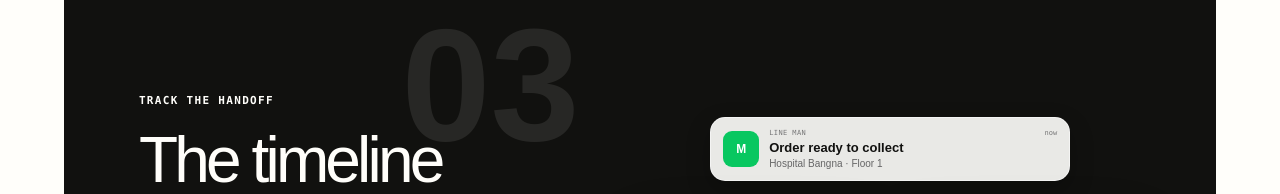
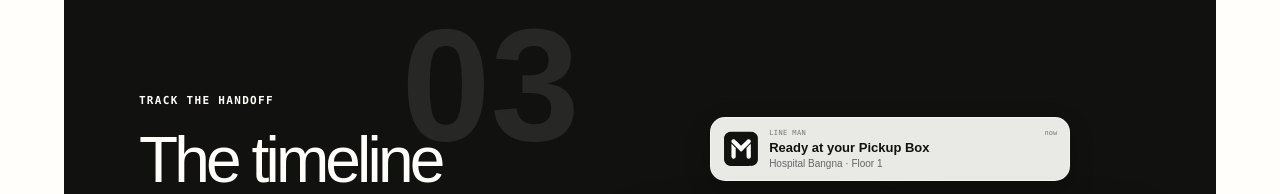
Before and after one commit to gridboxes/LMWN-Challenge, a Next.js app: page /work/delivering-certainty in a window 1280 px wide. Shown: the part 8204-8398 px from the top of the page. Built offline with nearby package versions, Linux system fonts and the light colour scheme.

Commit message:
Clarify Pickup Box ready notification

```diff
--- a/app/globals.css
+++ b/app/globals.css
@@ -220,7 +220,7 @@ main { overflow: clip; }
 .product-screen-group.focal-pair { min-height:710px; display:flex; align-items:flex-end; justify-content:center; gap:28px; }
 .handoff-visual { min-width:0; display:grid; gap:14px; align-self:center; }
 .handoff-notification { width:min(92%,360px); margin:0 auto; padding:10px 12px; display:grid; grid-template-columns:36px 1fr; gap:10px; align-items:center; border:1px solid rgba(255,255,255,.55); border-radius:15px; background:rgba(247,247,245,.94); color:var(--ink); box-shadow:0 9px 24px rgba(0,0,0,.24); backdrop-filter:blur(16px); }
-.handoff-notification .push-mark { display:grid; place-items:center; width:36px; height:36px; border-radius:9px; background:var(--green); color:white; font-size:12px; font-weight:900; }.handoff-notification small { margin-bottom:2px; display:flex; justify-content:space-between; color:#777; font-family:var(--font-geist-mono); font-size:7px; letter-spacing:.06em; text-transform:uppercase; }.handoff-notification time { font-family:inherit; letter-spacing:0; text-transform:lowercase; }.handoff-notification b { display:block; font-size:13px; line-height:1.15; }.handoff-notification p { margin:2px 0 0; overflow:hidden; color:#666; font-size:10px; line-height:1.2; text-overflow:ellipsis; white-space:nowrap; }
+.handoff-notification .push-mark { display:grid; place-items:center; width:36px; height:36px; border-radius:9px; overflow:hidden; }.handoff-notification .push-mark img { width:100%; height:100%; object-fit:cover; }.handoff-notification small { margin-bottom:2px; display:flex; justify-content:space-between; color:#777; font-family:var(--font-geist-mono); font-size:7px; letter-spacing:.06em; text-transform:uppercase; }.handoff-notification time { font-family:inherit; letter-spacing:0; text-transform:lowercase; }.handoff-notification b { display:block; font-size:13px; line-height:1.15; }.handoff-notification p { margin:2px 0 0; overflow:hidden; color:#666; font-size:10px; line-height:1.2; text-overflow:ellipsis; white-space:nowrap; }
 .focal-pair .product-screen:first-child { width:min(46%,320px); }
 .focal-pair .product-screen:nth-child(2) { width:min(42%,290px); }
 .focal-pair .product-screen:nth-child(2) .product-screen-frame { box-shadow:0 24px 45px rgba(17,17,15,.22); }
--- a/app/layout.tsx
+++ b/app/layout.tsx
@@ -2,8 +2,8 @@ import type { Metadata } from "next";
 import { headers } from "next/headers";
 import "./globals.css";
 
-const title = "Delivery Experience — UX/UI Design Assignment";
-const description = "A two-part UX/UI design assignment exploring contactless locker pickup and ethical priority delivery.";
+const title = "Delivery Experience — Product Design Assignment";
+const description = "A two-part product design assignment exploring contactless locker pickup and ethical priority delivery.";
 
 export async function generateMetadata(): Promise<Metadata> {
   const incoming = await headers();
@@ -14,7 +14,7 @@ export async function generateMetadata(): Promise<Metadata> {
   return {
     title,
     description,
-    openGraph: { title, description, type: "website", images: [{ url: image, width: 1536, height: 1024, alt: "UX/UI design assignment overview" }] },
+    openGraph: { title, description, type: "website", images: [{ url: image, width: 1536, height: 1024, alt: "Product design assignment overview" }] },
     twitter: { card: "summary_large_image", title, description, images: [image] },
   };
 }
--- a/app/page.tsx
+++ b/app/page.tsx
@@ -344,7 +344,7 @@ export function CaseStudy({ variant }: { variant: "locker" | "priority" }) {
           </div>
           <div className="handoff-visual">
             <div className="handoff-notification" aria-label="Pickup Box ready notification">
-              <span className="push-mark">M</span><div><small><span>LINE MAN</span><time>now</time></small><b>Order ready to collect</b><p>Hospital Bangna · Floor 1</p></div>
+              <span className="push-mark" aria-hidden="true"><Image src="/l-mark.svg" alt="" width={36} height={36} /></span><div><small><span>LINE MAN</span><time>now</time></small><b>Ready at your Pickup Box</b><p>Hospital Bangna · Floor 1</p></div>
             </div>
             <div className="product-screen-group two-up">
               <ProductScreen label="EN ROUTE CONTEXT" src="/case-01/rider-en-route.png" alt="LINE MAN tracking screen showing the rider heading to the Hospital Bangna Pickup Box" />
```
Also changed, not shown: 1 other file (tests, documents, lock files or other folders).
